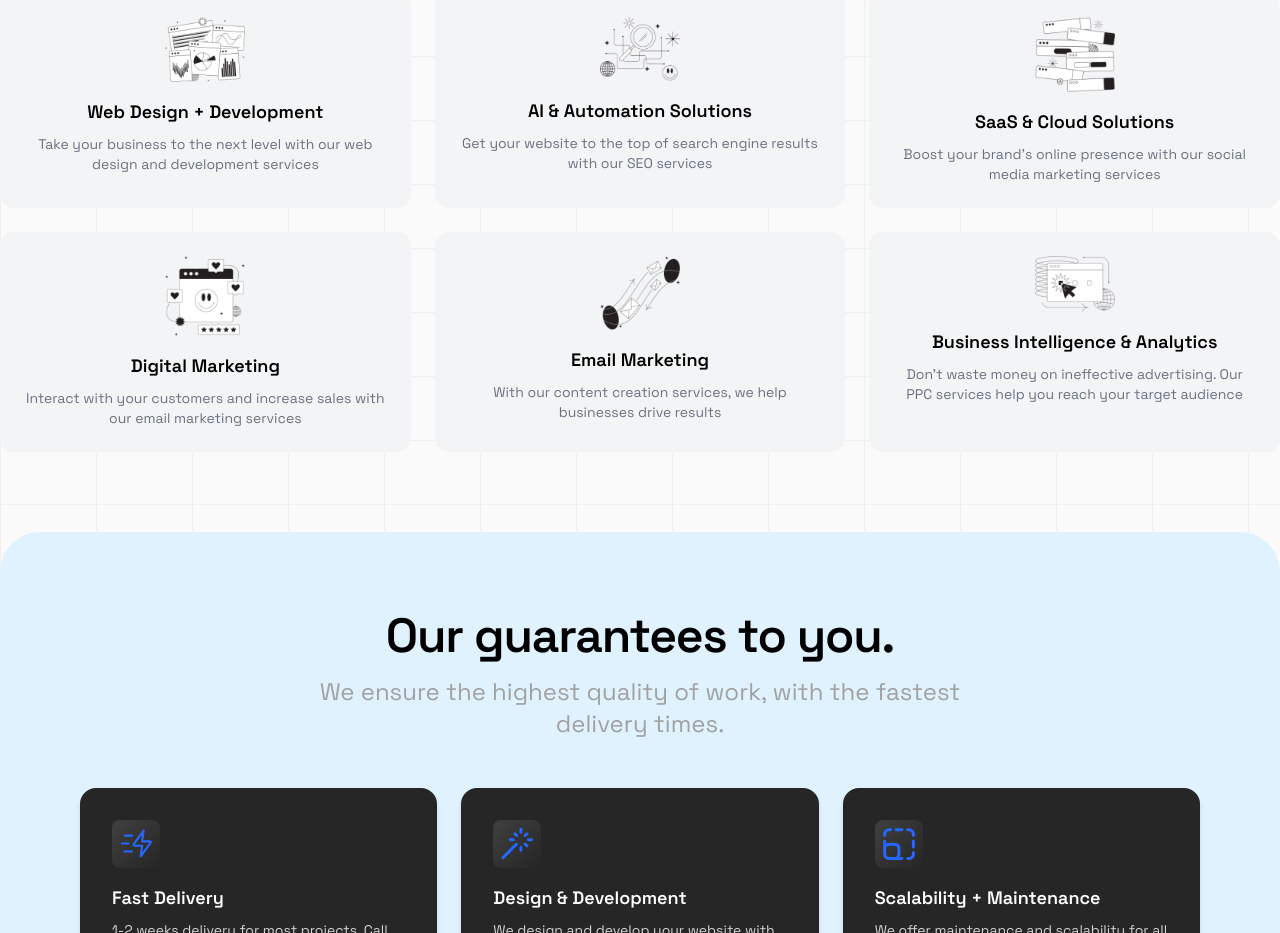
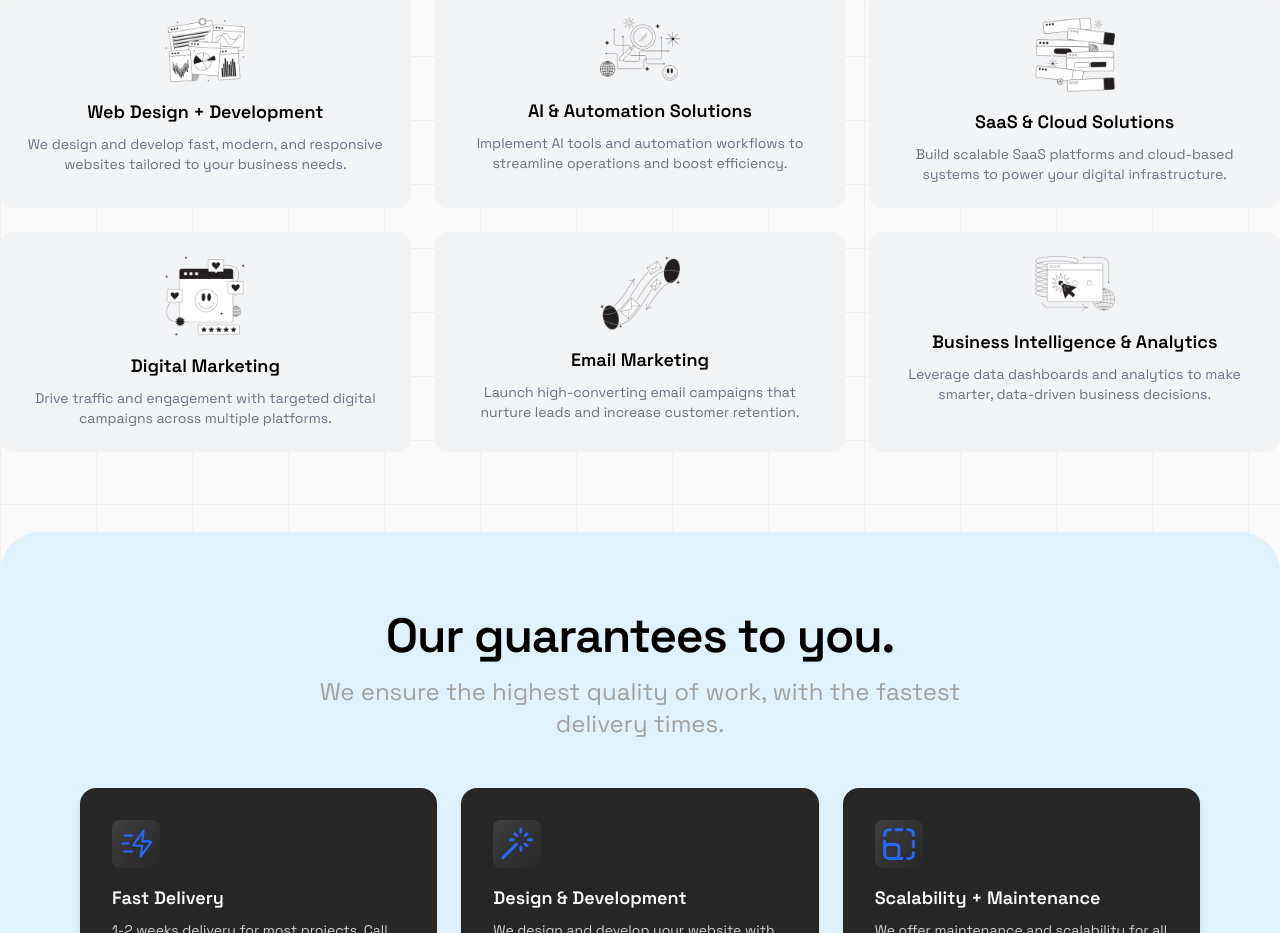
Before and after one commit to adamsaleh11/SalehGroups, a Next.js app in the folder salehgroups/: page / in a window 1280 px wide. Shown: the part 840-1773 px from the top of the page. Built offline with nearby package versions, Linux system fonts and the light colour scheme.

Commit message:
Update description of services

```diff
--- a/salehgroups/src/app/page.tsx
+++ b/salehgroups/src/app/page.tsx
@@ -12,37 +12,37 @@ const services = [
     icon: "/images/s_6.png",
     title: "Web Design + Development",
     description:
-      "Take your business to the next level with our web design and development services",
+      "We design and develop fast, modern, and responsive websites tailored to your business needs.",
   },
   {
     icon: "/images/s_1.png",
     title: "AI & Automation Solutions",
     description:
-      "Get your website to the top of search engine results with our SEO services",
+      "Implement AI tools and automation workflows to streamline operations and boost efficiency.",
   },
   {
     icon: "/images/s_5.png",
     title: "SaaS & Cloud Solutions",
     description:
-      "Boost your brand's online presence with our social media marketing services",
+      "Build scalable SaaS platforms and cloud-based systems to power your digital infrastructure.",
   },
   {
     icon: "/images/s_3.png",
     title: "Digital Marketing",
     description:
-      "Interact with your customers and increase sales with our email marketing services",
+      "Drive traffic and engagement with targeted digital campaigns across multiple platforms.",
   },
   {
     icon: "/images/s_4.png",
     title: "Email Marketing",
     description:
-      "With our content creation services, we help businesses drive results",
+      "Launch high-converting email campaigns that nurture leads and increase customer retention.",
   },
   {
     icon: "/images/s_2.png",
     title: "Business Intelligence & Analytics",
     description:
-      "Don't waste money on ineffective advertising. Our PPC services help you reach your target audience",
+      "Leverage data dashboards and analytics to make smarter, data-driven business decisions.",
   },
 ];
 
```
